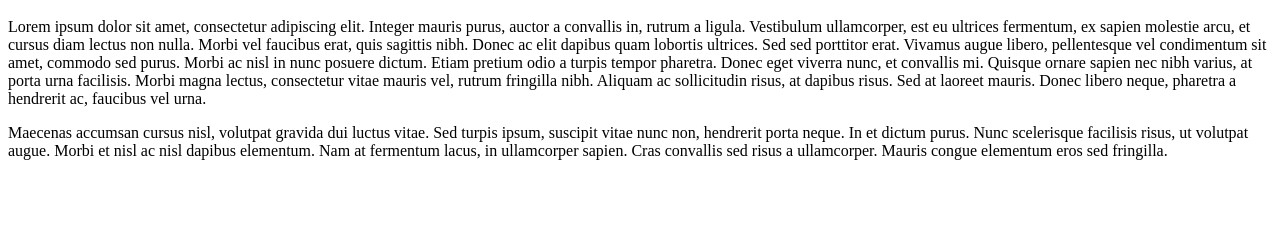
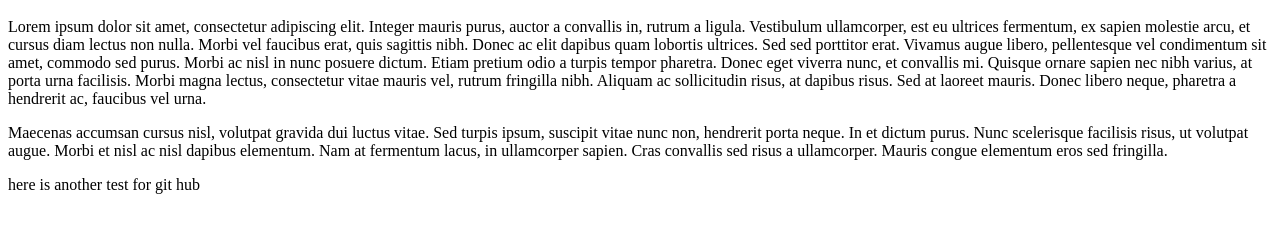
Before and after one commit to Inforest/test, a plain HTML site: page index.html in a window 1280 px wide. Shown: the part 48-280 px from the top of the page. Drawn offline with Linux system fonts and the light colour scheme.

Commit message:
added a paragraph

```diff
--- a/index.html
+++ b/index.html
@@ -3,3 +3,5 @@
 <p>Lorem ipsum dolor sit amet, consectetur adipiscing elit. Integer mauris purus, auctor a convallis in, rutrum a ligula. Vestibulum ullamcorper, est eu ultrices fermentum, ex sapien molestie arcu, et cursus diam lectus non nulla. Morbi vel faucibus erat, quis sagittis nibh. Donec ac elit dapibus quam lobortis ultrices. Sed sed porttitor erat. Vivamus augue libero, pellentesque vel condimentum sit amet, commodo sed purus. Morbi ac nisl in nunc posuere dictum. Etiam pretium odio a turpis tempor pharetra. Donec eget viverra nunc, et convallis mi. Quisque ornare sapien nec nibh varius, at porta urna facilisis. Morbi magna lectus, consectetur vitae mauris vel, rutrum fringilla nibh. Aliquam ac sollicitudin risus, at dapibus risus. Sed at laoreet mauris. Donec libero neque, pharetra a hendrerit ac, faucibus vel urna.</p>
 
 <p>Maecenas accumsan cursus nisl, volutpat gravida dui luctus vitae. Sed turpis ipsum, suscipit vitae nunc non, hendrerit porta neque. In et dictum purus. Nunc scelerisque facilisis risus, ut volutpat augue. Morbi et nisl ac nisl dapibus elementum. Nam at fermentum lacus, in ullamcorper sapien. Cras convallis sed risus a ullamcorper. Mauris congue elementum eros sed fringilla.</p>
+
+<p>here is another test for git hub</p>
```
